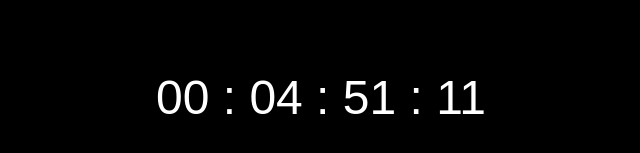
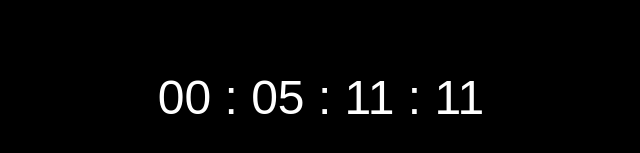
Before and after one commit to SayatMM/timer_4_Aimirosh, a plain HTML site: page index.html in a window 1280 px wide. Shown: the part 303-456 px from the top of the page, without its empty margins (319-959 px from the left). Drawn offline with Linux system fonts and the light colour scheme.

Commit message:
Update index.html

```diff
--- a/index.html
+++ b/index.html
@@ -60,7 +60,7 @@
 
     <script>
         // Задайте точную дату и время, до которого идет отсчет (например, 2025-01-20 12:00:00)
-        const targetDate = new Date("2025-01-21T21:30:00").getTime();
+        const targetDate = new Date("2025-01-21T21:50:00").getTime();
 
         // Функция для обновления таймера
 function updateTimer() {
```
